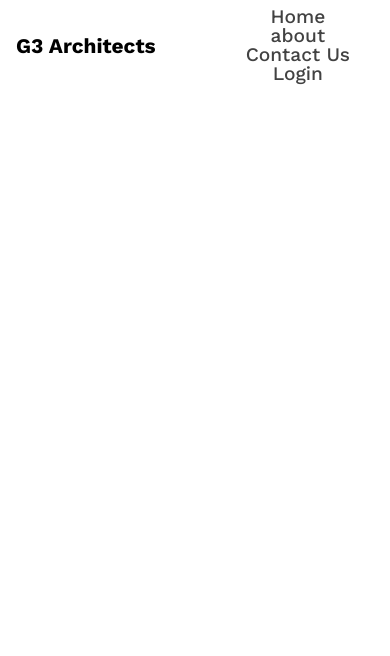
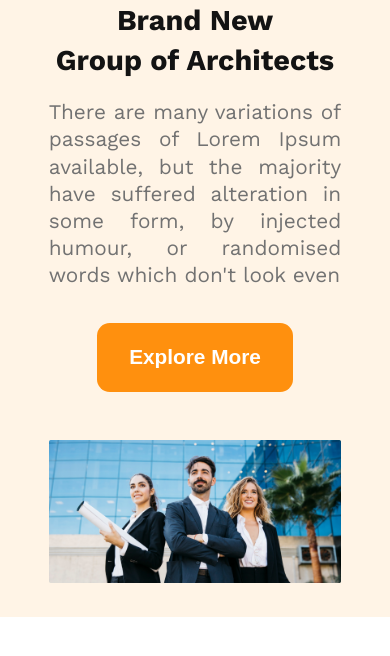
Before and after one commit to Shahriarkawsik/G3-Architects-Landing-Page, a plain HTML site: page index.html in a window 390 px wide. Drawn offline with nearby package versions, Linux system fonts and the light colour scheme.

Commit message:
complete responsive banner

```diff
--- a/index.html
+++ b/index.html
@@ -6,11 +6,11 @@
     <title>G3 Architecture landing page</title>
     <link rel="stylesheet" href="./style/style.css" />
     <link rel="stylesheet" href="./style/header.css" />
-
+    <link rel="stylesheet" href="./style/banner-section.css" />
   </head>
   <body>
     <header>
-      <section class="navBar-section">
+      <section class="navBar-section hidden">
         <nav class="navBar">
           <h2 class="navBar-logo">G3 Architects</h2>
           <ul class="navBar-list">
@@ -21,6 +21,24 @@
           </ul>
         </nav>
       </section>
+      <section class="banner-section">
+        <h1 class="banner-title">
+          Brand New <br />
+          Group of Architects
+        </h1>
+        <p class="banner-subtitle">
+          There are many variations of passages of Lorem Ipsum available, but
+          the majority have suffered alteration in some form, by injected
+          humour, or randomised words which don't look even
+        </p>
+        <!-- <a href="" class="btn">
+          <button>Explore More</button>
+        </a> -->
+        <button class="btn"><a href="">Explore More</a></button>
+        <div class="banner-img">
+          <img src="./images/banner.png" alt="" />
+        </div>
+      </section>
     </header>
     <main></main>
     <footer></footer>
--- /dev/null
+++ b/style/banner-section.css
@@ -0,0 +1,85 @@
+.banner-section {
+  width: 75%;
+  text-align: center;
+  margin: 0 auto;
+}
+.banner-title {
+  font-size: 5.12rem;
+  font-weight: 700;
+  line-height: 6rem;
+  color: var(--title-color);
+}
+.banner-subtitle {
+  font-size: 1.27rem;
+  font-weight: 400;
+  line-height: 2.08rem;
+  color: var(--subtitle-color);
+  margin: 1.5rem 0 2.56rem;
+}
+
+button {
+  border: none;
+  margin-bottom: 4rem;
+}
+button a {
+  color: white;
+  font-size: 1.8rem;
+  font-weight: 600;
+  line-height: 1.84rem;
+}
+.banner-img {
+  padding: 0 0 4.5rem;
+}
+.banner-img img {
+  max-width: 100%;
+}
+@media screen and (max-width: 767px) {
+  .banner-title {
+    font-size: 1.8rem;
+    font-weight: 700;
+    line-height: 2.5rem;
+  }
+  .banner-subtitle {
+    text-align: justify;
+    font-size: 1.3rem;
+    font-weight: 400;
+    line-height: 1.7rem;
+    margin: 1.2rem 0 2.1rem;
+  }
+  button {
+    margin-bottom: 3rem;
+  }
+  button a {
+    font-size: 1.3rem;
+    font-weight: 600;
+    line-height: 1rem;
+  }
+  .banner-img {
+    padding: 0 0 2rem;
+  }
+}
+@media screen and (min-width: 768px) and (max-width: 1280px) {
+  .banner-title {
+    font-size: 3.2rem;
+    font-weight: 700;
+    line-height: 4rem;
+  }
+  .banner-subtitle {
+    text-align: justify;
+    font-size: 2rem;
+    font-weight: 400;
+    line-height: 2.5rem;
+    margin: 1.5rem 0 2.1rem;
+  }
+  button {
+    margin-bottom: 3.5rem;
+  }
+  button a {
+    font-size: 1.8rem;
+    font-weight: 600;
+    line-height: 1.5rem;
+  }
+  .banner-img {
+    padding: 0 0 2rem;
+  }
+}
--- a/style/header.css
+++ b/style/header.css
@@ -1,5 +1,10 @@
+header {
+  background-color: rgba(255, 144, 14, 0.1);
+}
+
 .navBar-section {
-  margin: 3rem 10rem 9rem 10rem;
+  padding: 2rem 10rem 0 10rem;
+  margin-bottom: 3rem;
 }
 .navBar {
   display: flex;
--- a/style/style.css
+++ b/style/style.css
@@ -17,9 +17,15 @@ body {
 .btn {
   background-color: var(--btn-color);
   color: #fff;
-  padding: 2rem 2.5rem;
+  padding: 1.6rem 2rem;
   border-radius: 0.8rem;
 }
-a{
+a {
   text-decoration: none;
 }
+.center-align {
+  text-align: center;
+}
+.hidden{
+  display: none;
+}
```
